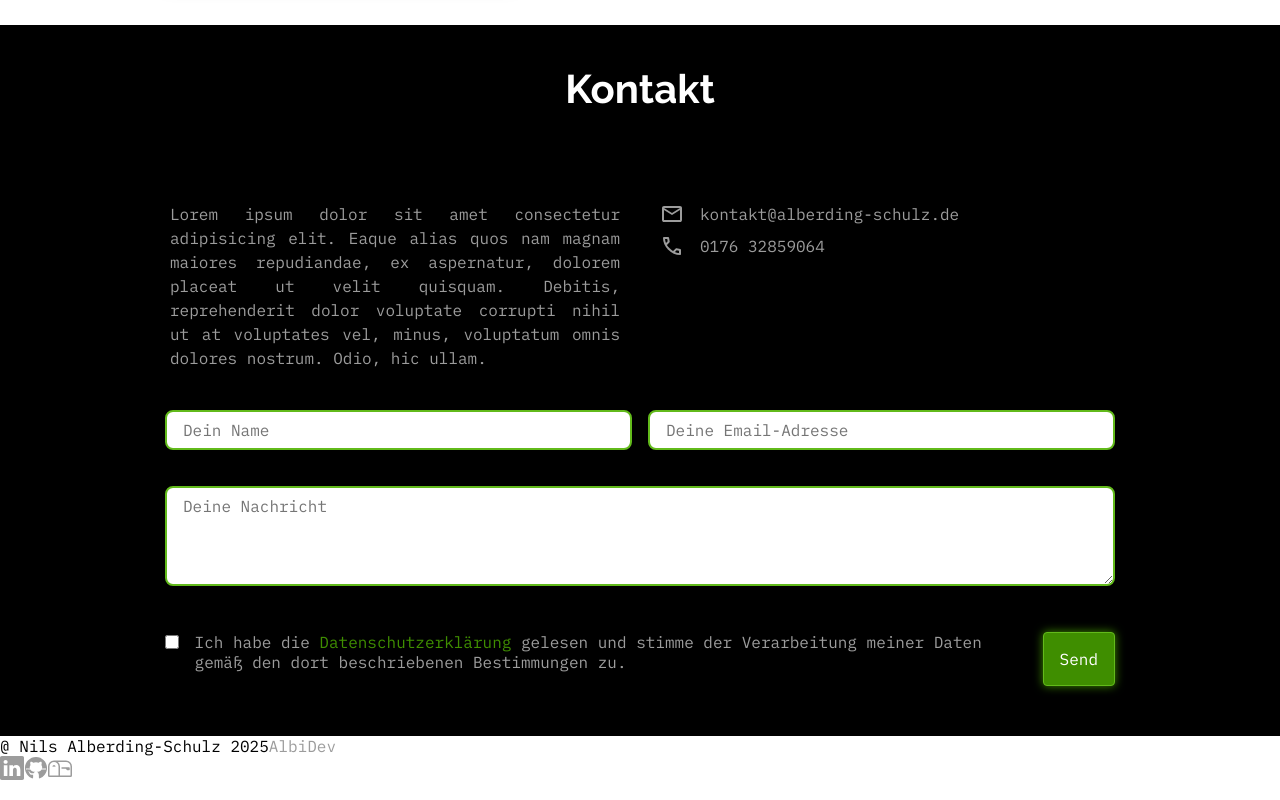
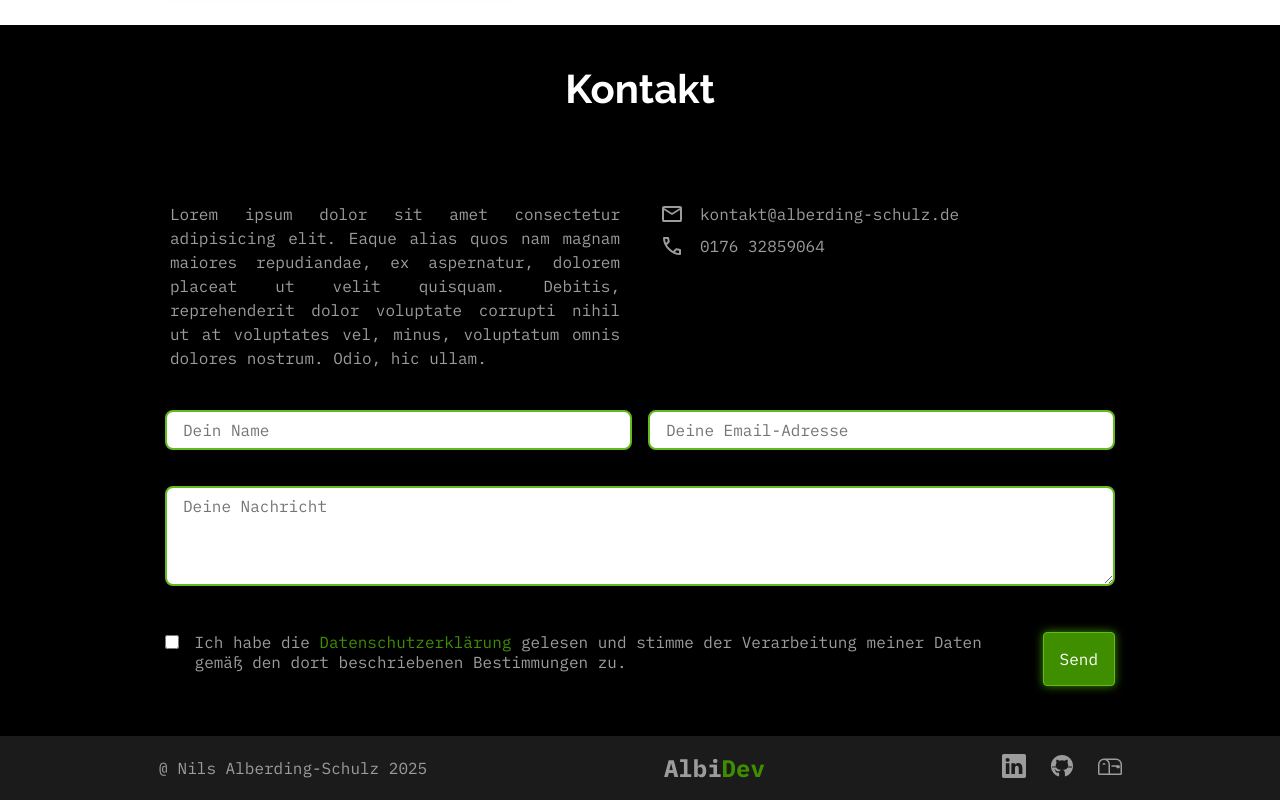
Before and after one commit to nilsalberding/realportfolio, an Angular app: page / in a window 1280 px wide. Shown: the part 2800-3600 px from the top of the page. Built offline with nearby package versions, Linux system fonts and the light colour scheme.

Commit message:
add design to footer-component

```diff
--- a/src/app/shared/components/footer/footer.component.scss
+++ b/src/app/shared/components/footer/footer.component.scss
@@ -0,0 +1,28 @@
+@use '../../../../../public/assets/styles/all-styles.scss' as all;
+
+footer {
+    @include all.fl($flexdir: row, $jc: space-around);
+    background: var(--color-bg3);
+    padding: 1.6rem 4rem;
+    color: var(--color-ptext);
+
+
+    >a {
+        span {
+            font-size: 2.4rem;
+            font-weight: 700;
+        }
+
+        .logo1 {
+            color: var(--color-ptext);
+        }
+
+        .logo2 {
+            color: var(--color-btns);
+        }
+    }
+
+        .links {
+        @include all.fl($flexdir: row, $gap: 2.4rem);
+    }
+}
```
